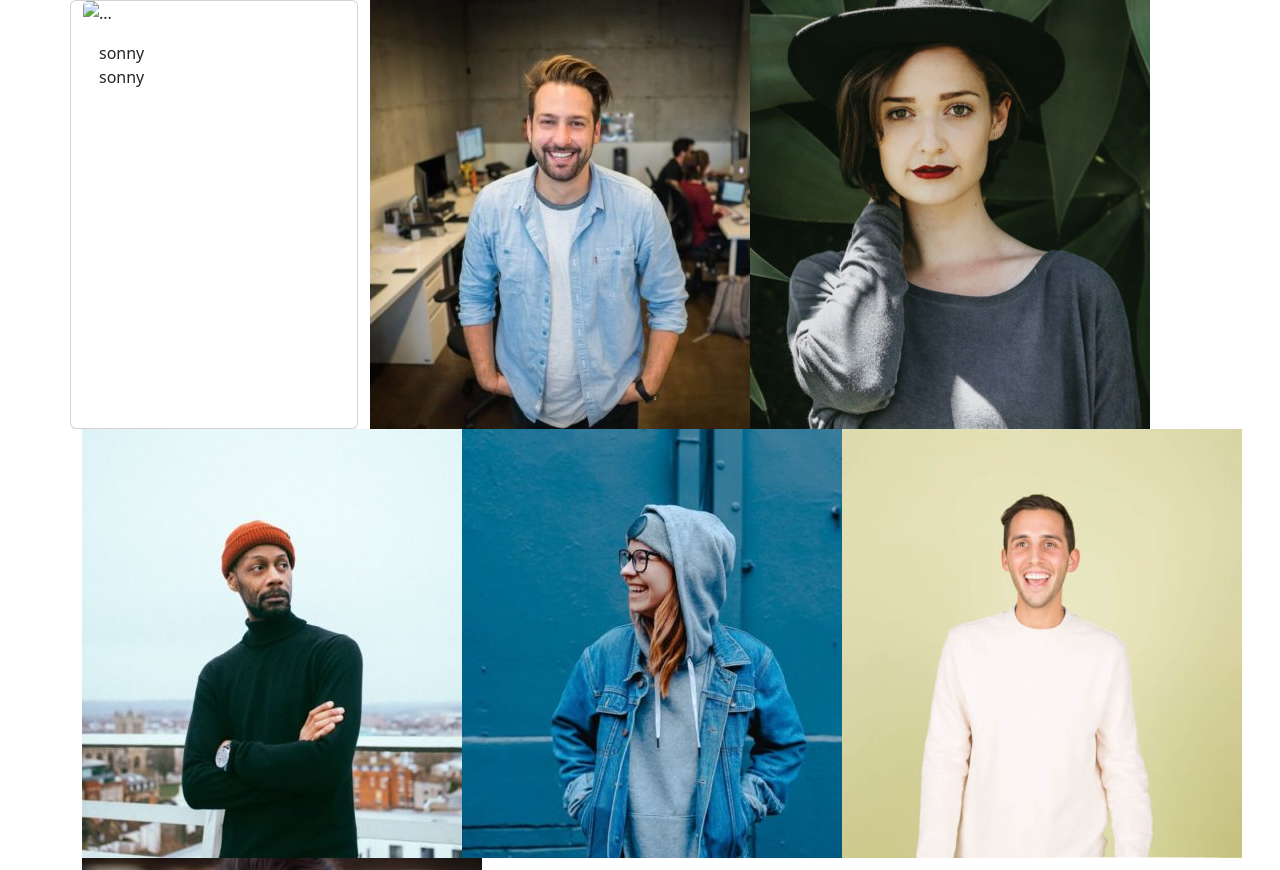
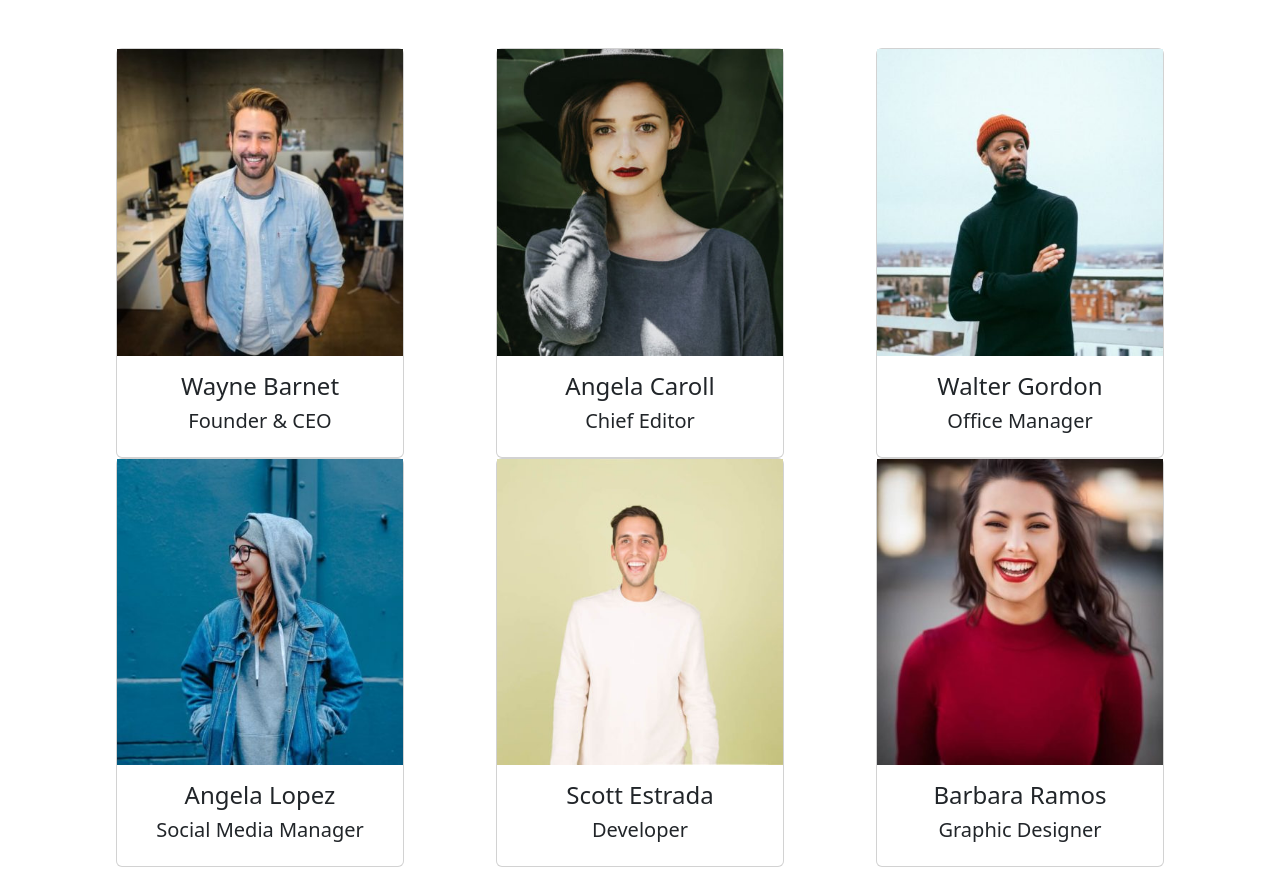
Before and after one commit to Vergefio/js-our-team, a plain HTML site: page milestone3/index.html in a window 1280 px wide. Shown: the top 870 px of the page. Drawn offline with nearby package versions, Linux system fonts and the light colour scheme.

Commit message:
ciclo for completato milestone3

```diff
--- a/milestone3/index.html
+++ b/milestone3/index.html
@@ -9,20 +9,22 @@
       rel="stylesheet"
       integrity="sha384-Zenh87qX5JnK2Jl0vWa8Ck2rdkQ2Bzep5IDxbcnCeuOxjzrPF/et3URy9Bv1WTRi"
       crossorigin="anonymous">
-      <link rel="stylesheet" href="css/style.css">
+    <link rel="stylesheet" href="css/style.css">
     <title>Our Team</title>
   </head>
 
   <body>
-    <div class="container">
+    <div class="container py-5">
       <div class="row">
-        <div class="card" style="width: 18rem;">
-          <img src="..." class="card-img-top" alt="...">
-          <div class="card-body">
-            <div>sonny</div>
-            <div>sonny</div>
+        <!-- <div class="col-4">
+          <div class="card" style="width: 18rem;">
+            <img src="img/barbara-ramos-graphic-designer.jpg" alt="">
+            <div class="card-body">
+              <h4 id="name">Name</h4>
+              <h5 id="role">Role</h5>
+            </div>
           </div>
-        </div>
+        </div> -->
       </div>
     </div>
 
--- a/milestone3/js/script.js
+++ b/milestone3/js/script.js
@@ -2,6 +2,8 @@
 // Stampare delle card formattate contenete immagini e testo (La grafica fornita è solo un esempio ma sentitevi liberi di “graficare” come preferite)
 
 const row = document.querySelector('.row')
+const rolePerson = document.getElementById('role')
+const name = document.getElementById('name')
 
 const team = [
   {
@@ -39,8 +41,14 @@ const team = [
 
 for (let member of team) {
   let card = `
-  <div class="col-4">
-  <img src="${member.img}" alt="">
+  <div class="col-4 d-flex justify-content-center text-center">
+    <div class="card" style="width: 18rem;">
+      <img src="${member.img}" alt="">
+      <div class="card-body">
+        <h4 id="name">${member.name}</h4>
+        <h5 id="role">${member.role}</h5>
+      </div>
+    </div>
   </div>
   `
   row.innerHTML += card;
```
